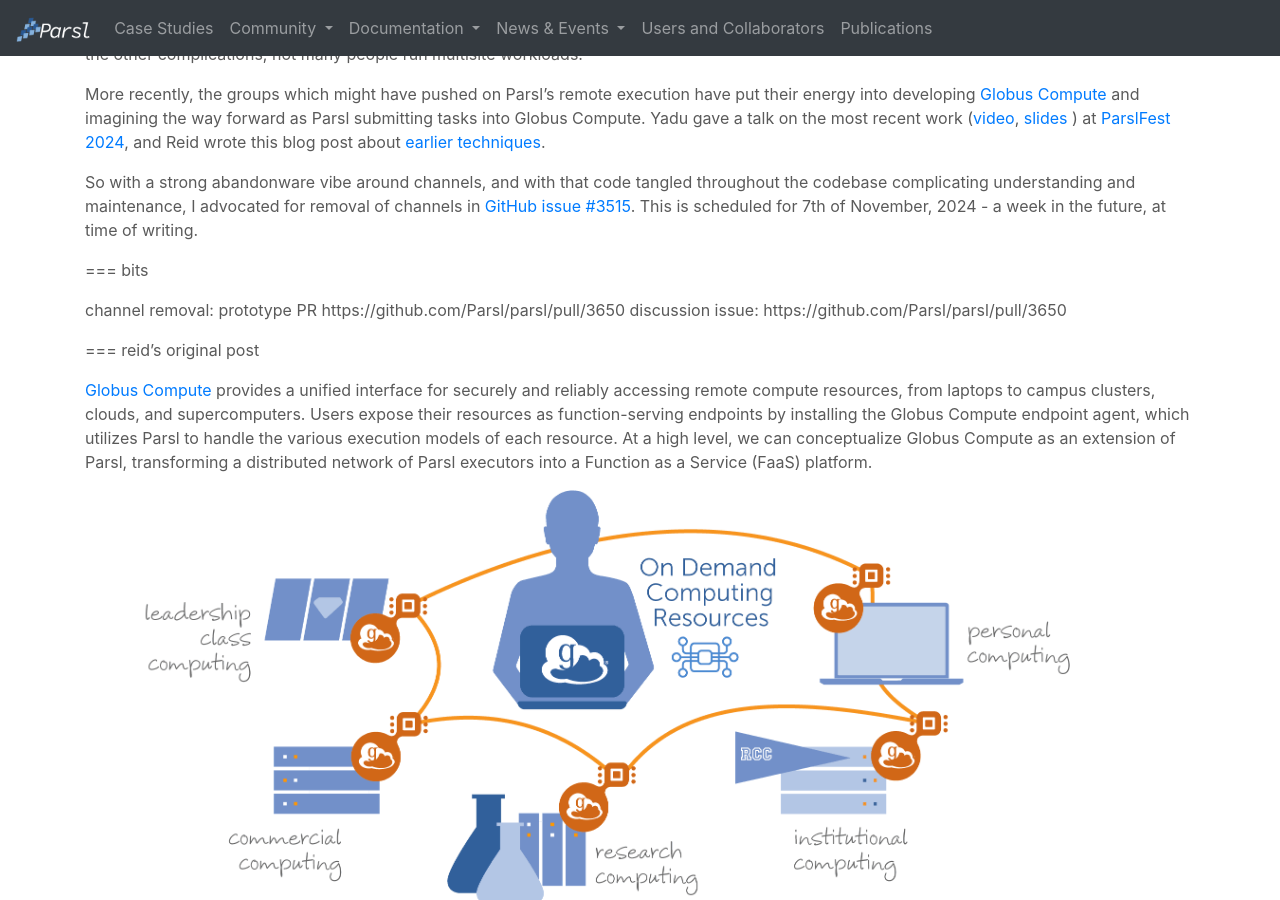
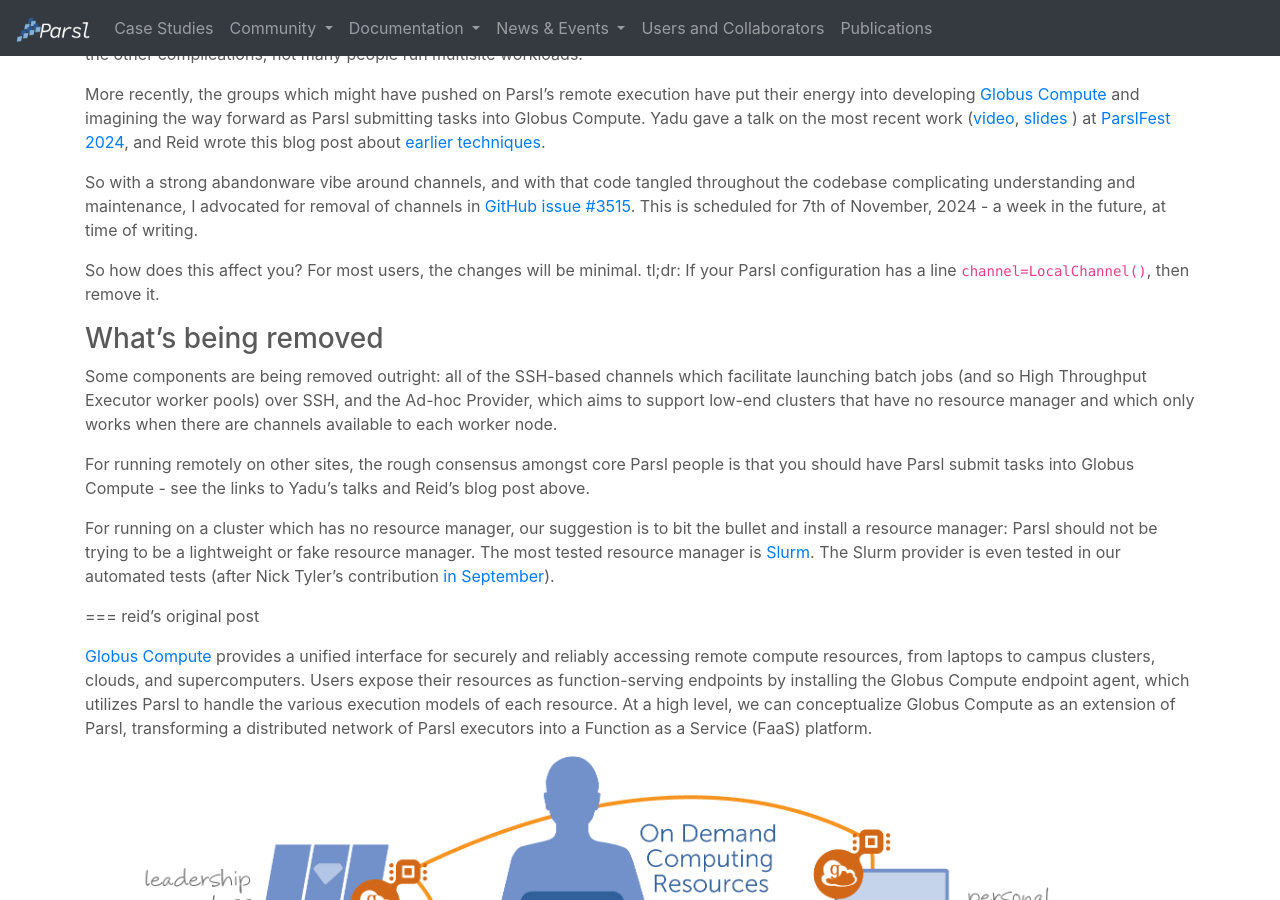
Before and after one commit to Parsl/parsl.github.io, a Jekyll site: the page built from _posts/2024-10-29-removing-channels.md, in a window 1280 px wide and 900 px high, scrolled down 323 px. Built offline with Jekyll 4.4.1, drawn with Linux system fonts in a browser that asks for light colours.

Commit message:
What's being removed?

```diff
--- a/_posts/2024-10-29-removing-channels.md
+++ b/_posts/2024-10-29-removing-channels.md
@@ -13,12 +13,15 @@
 
 So with a strong abandonware vibe around channels, and with that code tangled throughout the codebase complicating understanding and maintenance, I advocated for removal of channels in <a href="https://github.com/Parsl/parsl/issues/3515">GitHub issue #3515</a>. This is scheduled for 7th of November, 2024 - a week in the future, at time of writing.
 
+So how does this affect you? For most users, the changes will be minimal. tl;dr: If your Parsl configuration has a line `channel=LocalChannel()`, then remove it.
 
-=== bits
+### What's being removed
 
-channel removal:
-prototype PR https://github.com/Parsl/parsl/pull/3650
-discussion issue: https://github.com/Parsl/parsl/pull/3650
+Some components are being removed outright: all of the SSH-based channels which facilitate launching batch jobs (and so High Throughput Executor worker pools) over SSH, and the Ad-hoc Provider, which aims to support low-end clusters that have no resource manager and which only works when there are channels available to each worker node.
+
+For running remotely on other sites, the rough consensus amongst core Parsl people is that you should have Parsl submit tasks into Globus Compute - see the links to Yadu's talks and Reid's blog post above.
+
+For running on a cluster which has no resource manager, our suggestion is to bit the bullet and install a resource manager: Parsl should not be trying to be a lightweight or fake resource manager. The most tested resource manager is <a href="https://slurm.schedmd.com/documentation.html">Slurm</a>. The Slurm provider is even tested in our automated tests (after Nick Tyler's contribution <a href="https://github.com/Parsl/parsl/pull/3606">in September</a>).
 
 
 
```
